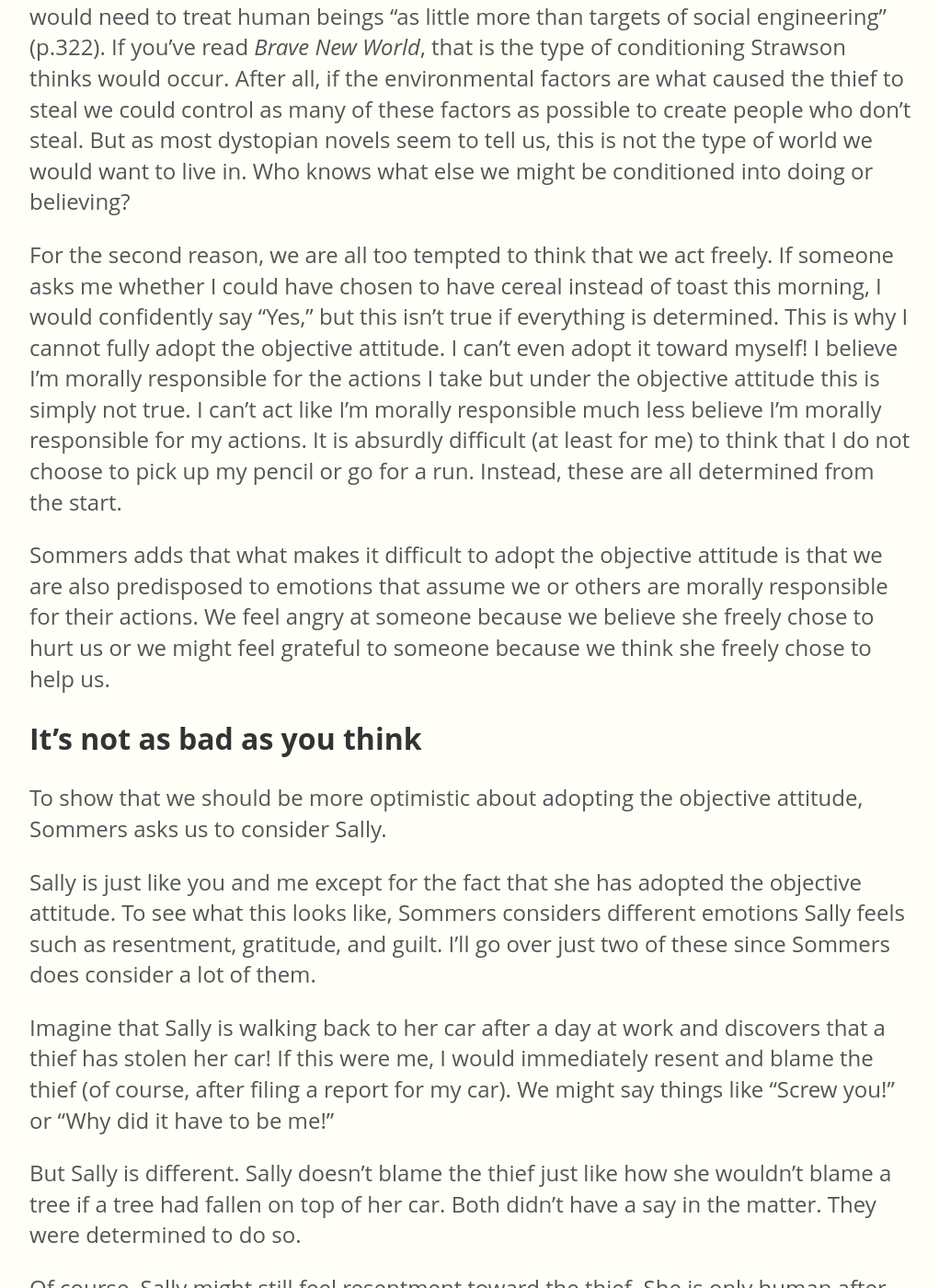
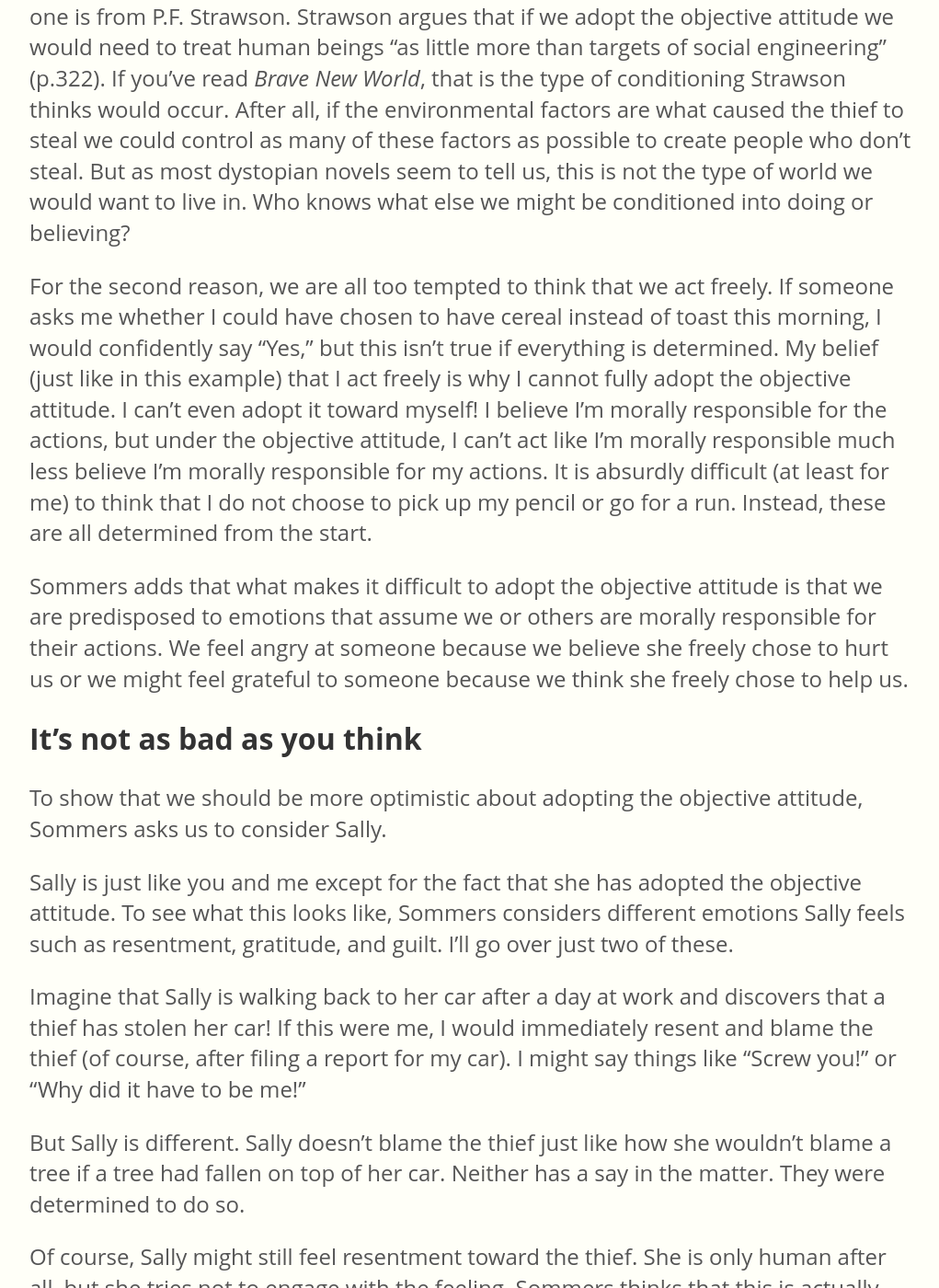
Before and after one commit to wchoi11/notchmess, a Jekyll site: the page built from _posts/2019-08-11-objective-attitude.md, in a window 1280 px wide and 1400 px high, scrolled down 1749 px. Shown: the whole window at 92% size, without its empty margins (128-1149 px from the left). Built offline with Jekyll 4.4.1, drawn with Linux system fonts in a browser that asks for light colours; some of the changed text lies outside the part shown.

Commit message:
Incorporate feedback for objective attitude

```diff
--- a/_posts/2019-08-11-objective-attitude.md
+++ b/_posts/2019-08-11-objective-attitude.md
@@ -65,15 +65,16 @@
 For the second reason, we are all too tempted to think that we act freely. If someone
 asks me whether I could have chosen to have cereal instead of toast this morning,
 I would confidently say "Yes," but this isn't true if everything is determined.
-This is why I cannot fully adopt the objective attitude. I can't even adopt it
-toward myself! I believe I'm morally responsible for the actions I take but
-under the objective attitude this is simply not true. I can't act like I'm
+My belief (just like in this example) that I act freely is why I cannot fully adopt
+the objective attitude. I can't even adopt it toward myself!
+I believe I'm morally responsible for the actions, but
+under the objective attitude, I can't act like I'm
 morally responsible much less believe I'm morally responsible for my actions.
 It is absurdly difficult (at least for me) to think that I do not choose to
 pick up my pencil or go for a run. Instead, these are all determined from the start.
 
 Sommers adds that what makes it difficult to adopt the objective attitude is that
-we are also predisposed to emotions that assume we or others
+we are predisposed to emotions that assume we or others
 are morally responsible for their actions. We feel angry at someone because
 we believe she freely chose to hurt us or we might feel grateful to someone because
 we think she freely chose to help us.
@@ -89,16 +90,16 @@
 Sally is just like you and me except for the fact that she has adopted the
 objective attitude. To see what this looks like, Sommers considers different
 emotions Sally feels such as resentment, gratitude, and guilt. I'll go over
-just two of these since Sommers does consider a lot of them.
+just two of these.
 
 Imagine that Sally is walking back to her car after a day at work and discovers
 that a thief has stolen her car! If this were me, I would immediately resent and blame
-the thief (of course, after filing a report for my car). We might say things like
+the thief (of course, after filing a report for my car). I might say things like
 "Screw you!" or "Why did it have to be me!"
 
 But Sally is different. Sally doesn't blame the thief just like how
-she wouldn't blame a tree if a tree had fallen on top of her car. Both didn't
-have a say in the matter. They were determined to do so.
+she wouldn't blame a tree if a tree had fallen on top of her car. Neither
+has a say in the matter. They were determined to do so.
 
 Of course, Sally might still feel resentment toward the thief. She is only human
 after all, but she tries not to engage with the feeling. Sommers thinks that
@@ -121,15 +122,18 @@
 
 This is a trend in Sommers' argument. Although we may not be able to praise or blame
 someone under the objective attitude, we can act so that people are either encouraged
-or discouraged to act some way.[^sneaky] By doing so, we can be less consumed
+or discouraged to act in some way.[^sneaky] By doing so, we can be less consumed
 by our negative emotions and lead more compassionate lives. We don't need
 to treat other people as targets of social engineering. In Sommers' own words:
+
 > Nothing in the objective attitude prevents us from recognizing, appreciating, *cherishing*
-> the rich and wonderful qualities of another person" (p.327).
+> the rich and wonderful qualities of another person (p.327).
 
 [^sneaky]: I'm actually being a little dishonest here because I make it seem like I can act freely but everyone else can't. Sommers thinks that we can encourage or discourage ourselves in the same way to act differently, but I think this still runs into the same problem. Aren't we determined to encourage or discourage ourselves too?
 
 Sommers argues that while we won't be able to adopt the objective attitude
 overnight we can commit to adopting it by adjusting our responses to the events
 around us to be like Sally. Then, over time, we might find that we have fully
-adopted the objective attitude.
+adopted the objective attitude.[^thanks]
+
+[^thanks]: Many thanks to DS for taking the time to give feedback on this post.
```
Also changed, not shown: other parts of _posts/2019-08-11-objective-attitude.md (+3 -3 lines).
